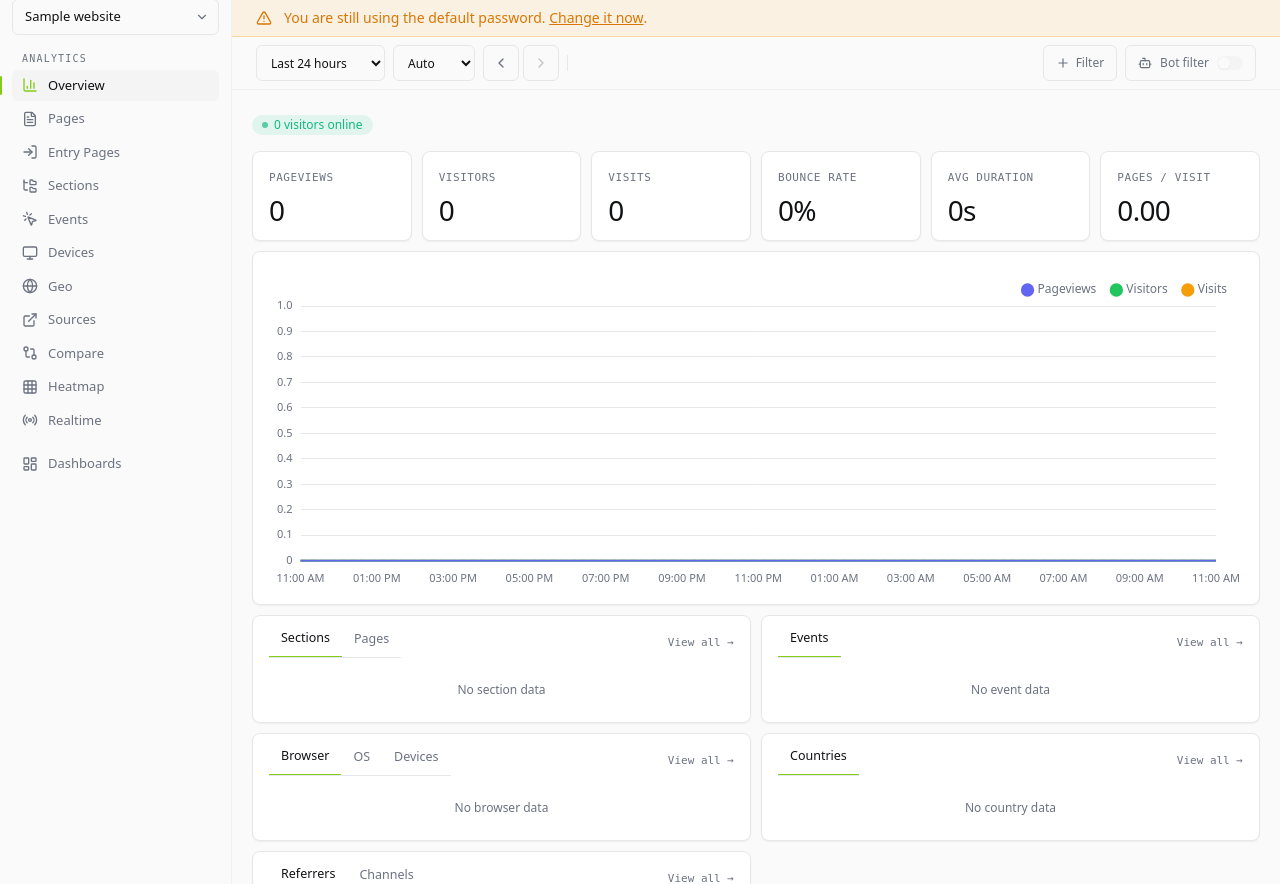
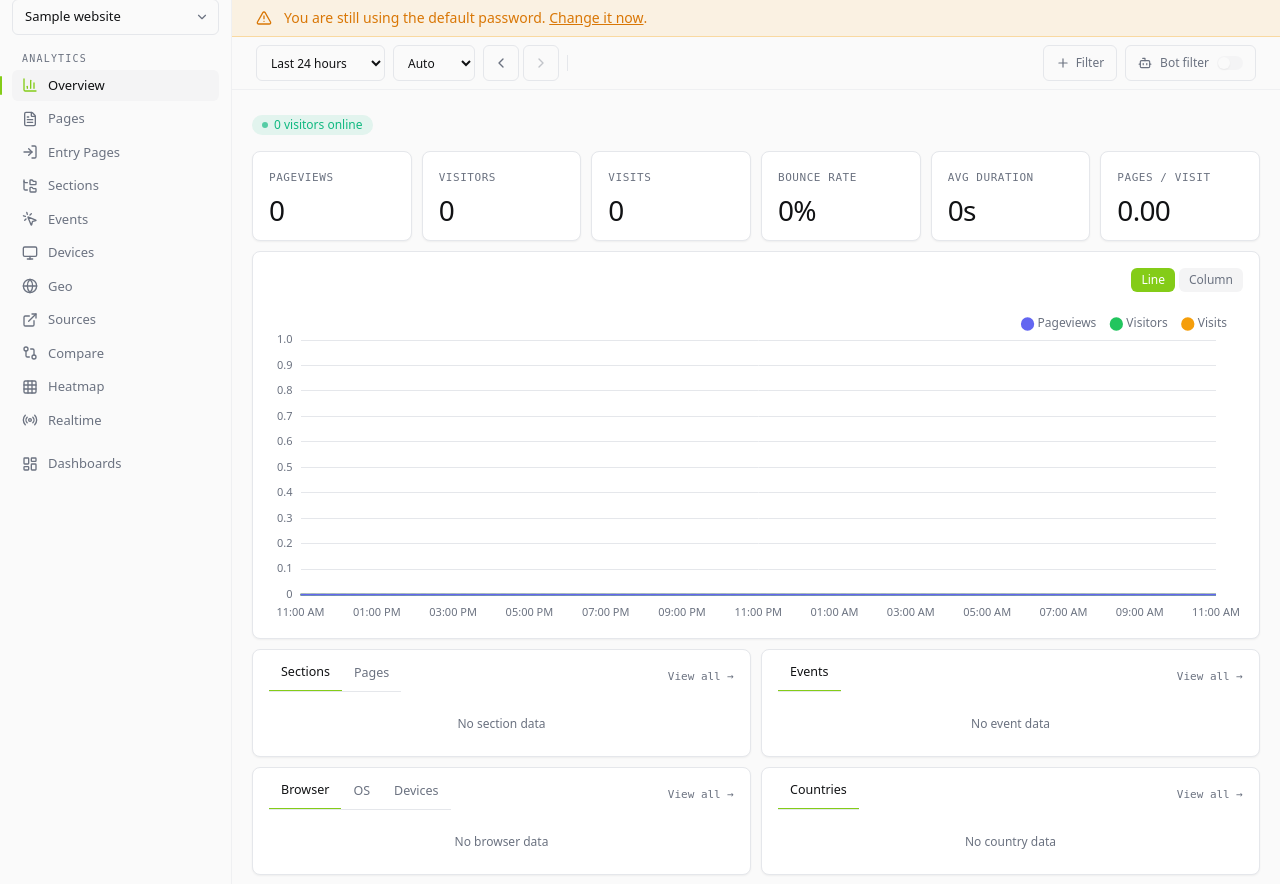
Before and after one commit to g-battaglia/mantecato-analytics, a Django app: page / in a window 1280 px wide. Shown: the part 52-936 px from the top of the page. Run offline with Django 5.2, Linux system fonts and the light colour scheme; a user stored in the database is signed in; tables that the repository leaves empty hold one stand-in row (values such as "Sample post"); data that the repository does not hold is empty; parts of the project's set-up code (start-up, migrations or seed data) failed here and were passed over; some libraries are stand-ins or nearby versions; some web fonts are replaced.

Commit message:
feat(analytics): line/column toggle on the overview trend chart
Reuse the time-series toggle on the Overview page trend chart (the chart
below the KPI cards). The chart now reads its payload via data-chart-src
and is initialized centrally by initTimeseriesToggles, so the line/column
choice is remembered per-browser under a dedicated key ("overview-ts").
Dropped the bespoke inline init and the HTMX re-init in overview.html,
now handled by the shared lifecycle hooks. Also made initTimeseriesToggles
robust to the swapped target being the chart container itself.

Co-Authored-By: Claude <noreply@anthropic.com>

```diff
--- a/static/js/charts.js
+++ b/static/js/charts.js
@@ -614,7 +614,11 @@ function _selectTimeseriesMode(box, cid, mode, persist) {
 // Initialize every time-series toggle container within `scope`.
 function initTimeseriesToggles(scope) {
   var root = scope && scope.querySelectorAll ? scope : document;
-  root.querySelectorAll("[data-ts-chart]").forEach(function (box) {
+  var boxes = Array.prototype.slice.call(root.querySelectorAll("[data-ts-chart]"));
+  // When the swapped target *is* the chart container, it won't appear among its
+  // own descendants — include it explicitly so HTMX swaps still re-init.
+  if (root.matches && root.matches("[data-ts-chart]")) boxes.push(root);
+  boxes.forEach(function (box) {
     if (box._tsToggleReady) return;
     box._tsToggleReady = true;
     var cid = box.getAttribute("data-ts-chart");
--- a/templates/analytics/_overview_timeseries.html
+++ b/templates/analytics/_overview_timeseries.html
@@ -1,10 +1,20 @@
 {% load i18n %}
 
 {# Time series chart — Card wrapper matching legacy style #}
-<div class="flex flex-col gap-2.5 overflow-hidden rounded-lg border border-border bg-card p-4 text-sm shadow-sm">
+<div data-ts-chart="overview-ts" class="flex flex-col gap-2.5 overflow-hidden rounded-lg border border-border bg-card p-4 text-sm shadow-sm">
+  <div class="flex items-center justify-end gap-2">
+    <div class="flex gap-1">
+      <button type="button" data-ts-toggle data-type="line"
+              class="rounded-md px-2.5 py-1 text-xs font-medium bg-muted text-muted-foreground hover:text-foreground"
+              aria-label="{% trans 'Line chart' %}">{% trans "Line" %}</button>
+      <button type="button" data-ts-toggle data-type="column"
+              class="rounded-md px-2.5 py-1 text-xs font-medium bg-muted text-muted-foreground hover:text-foreground"
+              aria-label="{% trans 'Column chart' %}">{% trans "Column" %}</button>
+    </div>
+  </div>
   <div>
     <div class="relative h-48 sm:h-64 lg:h-80">
-      <canvas id="timeseries-canvas"></canvas>
+      <canvas id="timeseries-canvas" data-chart-src="ts-data" data-chart-kind="timeseries"></canvas>
     </div>
   </div>
   {{ timeseries_data|json_script:"ts-data" }}
--- a/templates/analytics/overview.html
+++ b/templates/analytics/overview.html
@@ -62,11 +62,8 @@
 <script src="https://unpkg.com/leaflet@1/dist/leaflet.js"></script>
 <script>
   (function () {
-    {# ── Initialize time series chart ── #}
-    var tsEl = document.getElementById('ts-data');
-    if (tsEl) {
-      initTimeSeriesChart('timeseries-canvas', JSON.parse(tsEl.textContent));
-    }
+    {# ── Initialize time series chart (toggleable line/column) ── #}
+    initTimeseriesToggles(document);
 
     {# ── Initialize world map ── #}
     var geoEl = document.getElementById('geo-data');
@@ -160,14 +157,6 @@
       svg += '</g></svg>';
       hmContainer.innerHTML = svg;
     }
-
-    {# ── HTMX re-init after swap ── #}
-    document.addEventListener('htmx:afterSwap', function () {
-      var newTsEl = document.getElementById('ts-data');
-      if (newTsEl) {
-        initTimeSeriesChart('timeseries-canvas', JSON.parse(newTsEl.textContent));
-      }
-    });
   })();
 </script>
 {% endblock %}
```
